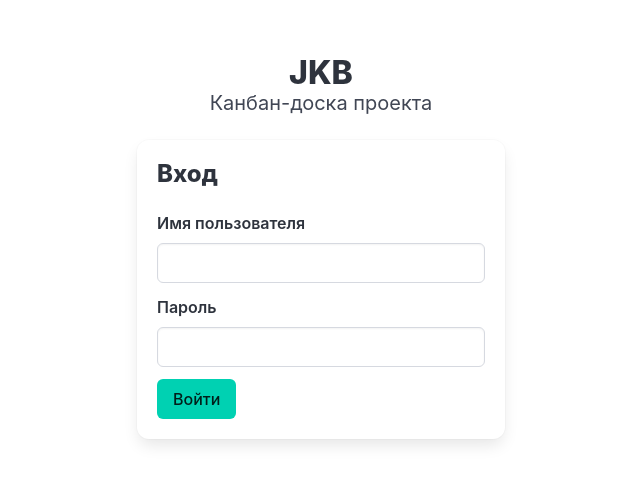
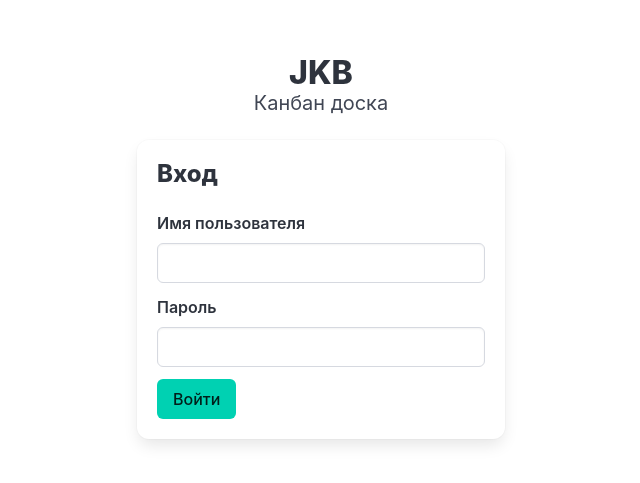
Before and after one commit to ReanSn0w/justkb, a Vue app: page /login in a window 1280 px wide. Shown: the part 145-628 px from the top of the page, without its empty margins (319-959 px from the left). Built offline with nearby package versions, Linux system fonts and the light colour scheme; no server answers.

Commit message:
shorten login subtitle

```diff
--- a/src/views/LoginView.vue
+++ b/src/views/LoginView.vue
@@ -37,7 +37,7 @@ async function submit() {
           <div class="column is-one-third-desktop is-half-tablet">
             <div class="has-text-centered mb-5">
               <h1 class="title">{{ systemName }}</h1>
-              <p class="subtitle">Канбан-доска проекта</p>
+              <p class="subtitle">Канбан доска</p>
             </div>
             <form class="box" @submit.prevent="submit">
               <h2 class="title is-4">Вход</h2>
```
Also changed, not shown: 1 other file (tests, documents, lock files or other folders).
